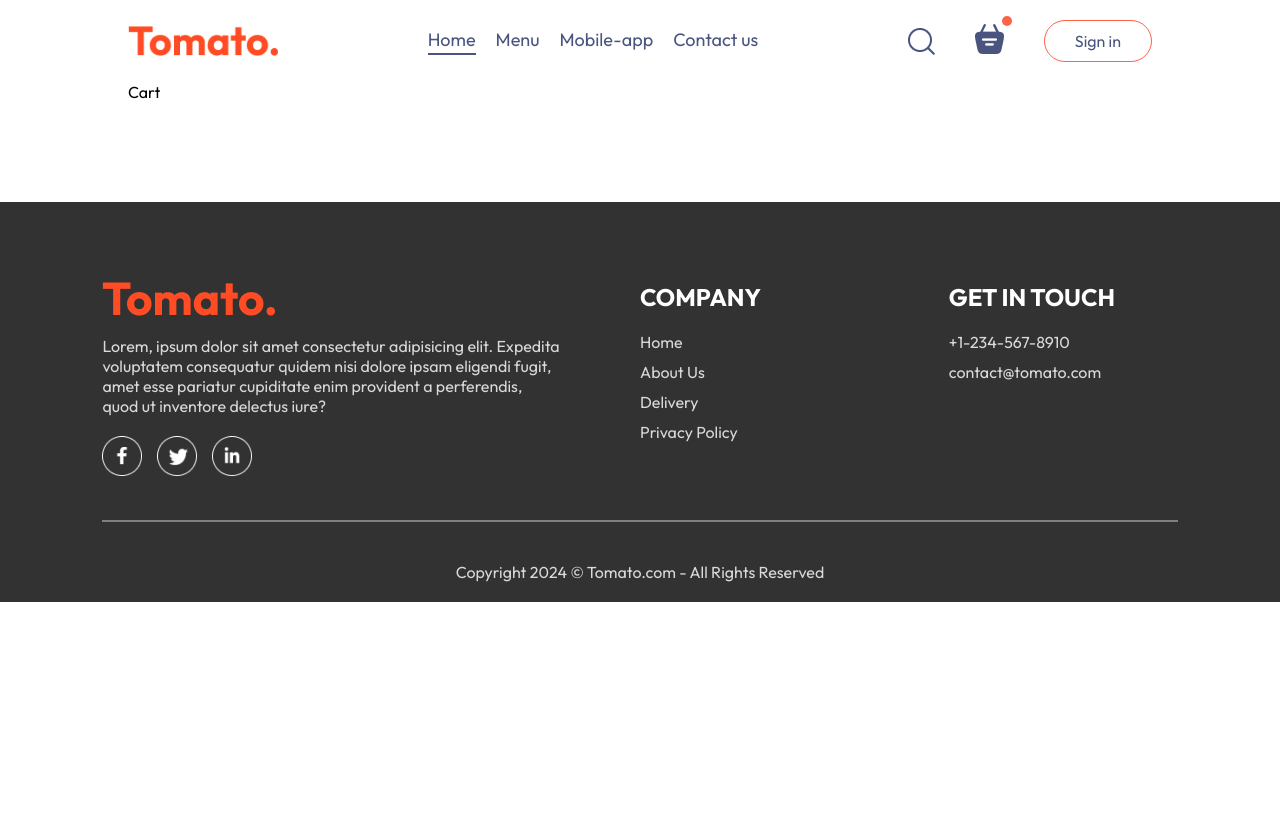
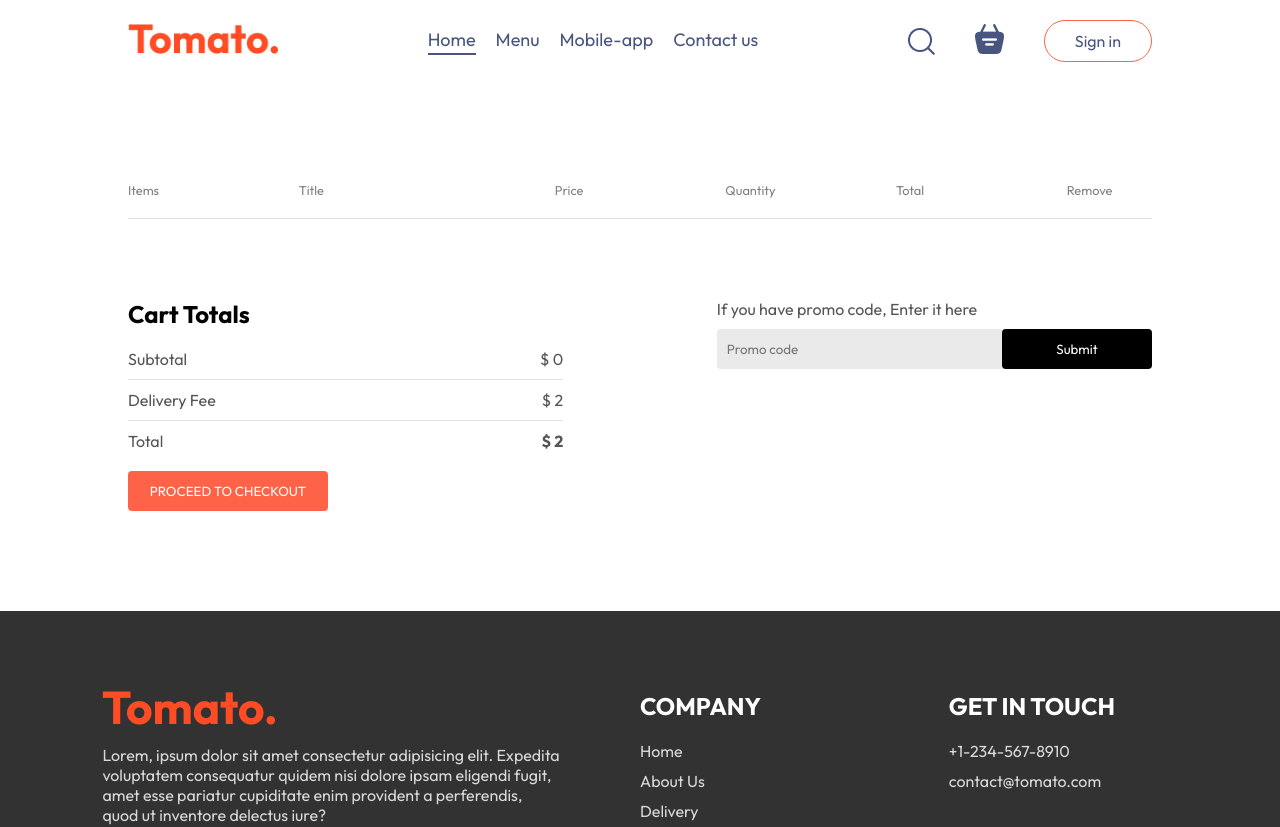
Before and after one commit to ErnelleAlba/Food-Delivery-App, a React (Vite) app in the folder food-delivery-app/: page /cart in a window 1280 px wide. Shown: the top 827 px of the page. Before the commit the page ends 800 px from the top, so only its background shows below. Built offline with nearby package versions, Linux system fonts and the light colour scheme.

Commit message:
:sparkles: Added Add to cart page w/ logic

```diff
--- a/food-delivery-app/src/components/Navbar/Navbar.jsx
+++ b/food-delivery-app/src/components/Navbar/Navbar.jsx
@@ -1,34 +1,64 @@
-import React, { useState } from 'react'
-import './Navbar.css'
-import { assets } from '../../assets/assets'
-import { Link } from 'react-router-dom';
+import React, { useContext, useState } from "react";
+import "./Navbar.css";
+import { assets } from "../../assets/assets";
+import { Link } from "react-router-dom";
+import { StoreContext } from "../../context/StoreContext";
 
-const Navbar = ({setShowLogin}) => {
+const Navbar = ({ setShowLogin }) => {
 
-    const [menu,setMenu] = useState("home");
+  const [menu, setMenu] = useState("home");
+
+  const { getTotalCartAmount } = useContext(StoreContext);
 
   return (
     <div>
       <div className="navbar">
-        <img src={assets.logo} alt="" className="logo" />
+        <Link to="/">
+          <img src={assets.logo} alt="" className="logo" />
+        </Link>
         <ul className="navbar-menu">
-            <Link to='/' onClick={()=>setMenu("home")} className={menu==="home"?"active":""}>Home</Link>
-            <a href='#explore-menu' onClick={()=>setMenu("menu")} className={menu==="menu"?"active":""}>Menu</a>
-            <a href='#app-download' onClick={()=>setMenu("mobile-app")} className={menu==="mobile-app"?"active":""}>Mobile-app</a>
-            <a href='#footer' onClick={()=>setMenu("contact-us")} className={menu==="contact-us"?"active":""}>Contact us</a>
+          <Link
+            to="/"
+            onClick={() => setMenu("home")}
+            className={menu === "home" ? "active" : ""}
+          >
+            Home
+          </Link>
+          <a
+            href="#explore-menu"
+            onClick={() => setMenu("menu")}
+            className={menu === "menu" ? "active" : ""}
+          >
+            Menu
+          </a>
+          <a
+            href="#app-download"
+            onClick={() => setMenu("mobile-app")}
+            className={menu === "mobile-app" ? "active" : ""}
+          >
+            Mobile-app
+          </a>
+          <a
+            href="#footer"
+            onClick={() => setMenu("contact-us")}
+            className={menu === "contact-us" ? "active" : ""}
+          >
+            Contact us
+          </a>
         </ul>
         <div className="navbar-right">
-            <img src={assets.search_icon} alt=""/>
-            <div className="navbar-search-icon">
-                <img src={assets.basket_icon} alt="" />
-                <div className="dot"></div>
-            </div>
-            <button onClick={()=>setShowLogin(true)} >Sign in</button>
+          <img src={assets.search_icon} alt="" />
+          <div className="navbar-search-icon">
+            <Link to="/cart">
+              <img src={assets.basket_icon} alt="" />
+            </Link>
+            <div className={getTotalCartAmount() === 0 ? "" : "dot"}></div>
+          </div>
+          <button onClick={() => setShowLogin(true)}>Sign in</button>
         </div>
       </div>
     </div>
+  );
+};
 
-  )
-}
-
-export default Navbar
+export default Navbar;
--- a/food-delivery-app/src/context/StoreContext.jsx
+++ b/food-delivery-app/src/context/StoreContext.jsx
@@ -1,40 +1,51 @@
-import { createContext, useEffect, useState } from "react"
-import { food_list } from "../assets/assets"
+import { createContext, useEffect, useState } from "react";
+import { food_list } from "../assets/assets";
 
-export const StoreContext = createContext(null)
+export const StoreContext = createContext(null);
 
 const StoreContextProvider = (props) => {
-
-    const [cartItems,setCartItems] = useState({});
+  const [cartItems, setCartItems] = useState({});
 
   const addToCart = (itemId) => {
     if (!cartItems[itemId]) {
-            setCartItems((prev)=>({...prev,[itemId]:1}))
+      setCartItems((prev) => ({ ...prev, [itemId]: 1 }));
     } else {
-            setCartItems((prev)=>({...prev,[itemId]:prev[itemId]+1}))
+      setCartItems((prev) => ({ ...prev, [itemId]: prev[itemId] + 1 }));
+    }
+  };
+
+  const removeFromCart = (itemId) => {
+    setCartItems((prev) => ({ ...prev, [itemId]: prev[itemId] - 1 }));
+  };
+
+  // useEffect(()=>{
+  //     console.table(cartItems);
+  // },[cartItems])
+
+  const getTotalCartAmount = () => {
+    let totalAmount = 0;
+    for (const item in cartItems) {
+      if (cartItems[item] > 0) {
+        let itemInfo = food_list.find((product) => product._id === item);
+        totalAmount += itemInfo.price * cartItems[item];
       }
     }
-
-    const removeFromCart = (itemId) => {
-        setCartItems((prev)=>({...prev,[itemId]:prev[itemId]-1}))
-    }
-
-    useEffect(()=>{
-        console.table(cartItems);
-    },[cartItems])
+    return totalAmount;
+  };
 
   const contextValue = {
     food_list,
     cartItems,
     setCartItems,
     addToCart,
-        removeFromCart
-    }
+    removeFromCart,
+    getTotalCartAmount,
+  };
   return (
     <StoreContext.Provider value={contextValue}>
       {props.children}
     </StoreContext.Provider>
-    )
-}
+  );
+};
 
 export default StoreContextProvider;
--- a/food-delivery-app/src/pages/Cart/Cart.css
+++ b/food-delivery-app/src/pages/Cart/Cart.css
@@ -0,0 +1,107 @@
+.cart {
+    margin-top: 100px;
+}
+
+.cart-items-title {
+    display: grid;
+    grid-template-columns: 1fr 1.5fr 1fr 1fr 1fr 0.5fr;
+    align-items: center;
+    color: grey;
+    font-size: max(1dvw,12px);
+}
+
+.cart-items-item {
+    margin: 10px 0;
+    color: black;
+}
+
+.cart-items-item img {
+    width: 50px;
+}
+
+.cart hr {
+    height: 1px;
+    background-color: #e2e2e2;
+    border: none;
+}
+
+.cart-items-item .cross {
+    cursor: pointer;
+}
+
+.cart-bottom {
+    margin-top: 80px;
+    display: flex;
+    justify-content: space-between;
+    gap: max(12vw,20px);
+}
+
+.cart-total {
+    flex: 1;
+    display: flex;
+    flex-direction: column;
+    gap: 20px;
+}
+
+.cart-total-details {
+    display: flex;
+    justify-content: space-between;
+    color: #555;
+}
+
+.cart-total hr {
+    margin: 10px 0;
+}
+
+.cart-total button {
+    border: none;
+    color: white;
+    background-color: tomato;
+    width: max(15dvw,200px);
+    padding: 12px 0px;
+    border-radius: 4px;
+    cursor: pointer;
+}
+
+.cart-promocode {
+    flex: 1;
+}
+
+.cart-promocode p {
+    color: #555;
+}
+
+.cart-promocode-input {
+    margin-top: 10px;
+    display: flex;
+    justify-content: space-between;
+    align-items: center;
+    background-color: #eaeaea;
+    border-radius: 4px;
+}
+
+.cart-promocode-input input{
+    background: transparent;
+    border: none;
+    outline: none;
+    padding-left: 10px;
+}
+
+.cart-promocode-input button {
+    width: max(10dvw,150px);
+    padding: 12px 5px;
+    background-color: black;
+    border: none;
+    color: white;
+    border-radius: 4px;
+}
+
+@media (max-width:750px) {
+    .cart-bottom {
+        flex-direction: column-reverse;
+    }
+
+    .cart-promocode {
+        justify-content: start;
+    }
+}
--- a/food-delivery-app/src/pages/Cart/Cart.jsx
+++ b/food-delivery-app/src/pages/Cart/Cart.jsx
@@ -1,10 +1,78 @@
-import React from 'react'
-import './Cart.css'
+import React, { useContext } from "react";
+import "./Cart.css";
+import { StoreContext } from "../../context/StoreContext";
 
 function Cart() {
+
+  const { cartItems, food_list, removeFromCart, getTotalCartAmount } =
+    useContext(StoreContext);
+
   return (
-    <div>Cart</div>
-  )
+    <div className="cart">
+      <div className="cart-items">
+        <div className="cart-items-title">
+          <p>Items</p>
+          <p>Title</p>
+          <p>Price</p>
+          <p>Quantity</p>
+          <p>Total</p>
+          <p>Remove</p>
+        </div>
+        <br />
+        <hr />
+        {food_list.map((item, index) => {
+          if (cartItems[item._id] > 0) {
+            return (
+              <div key={index}>
+                <div className="cart-items-title cart-items-item">
+                  <img src={item.image} alt="" />
+                  <p>{item.name}</p>
+                  <p>$ {item.price}</p>
+                  <p>{cartItems[item._id]}</p>
+                  <p>$ {item.price * cartItems[item._id]}</p>
+                  <p onClick={() => removeFromCart(item._id)} className="cross">
+                    x
+                  </p>
+                </div>
+                <hr />
+              </div>
+            );
+          }
+        })}
+      </div>
+      <div className="cart-bottom">
+        <div className="cart-total">
+          <h2>Cart Totals</h2>
+          <div>
+            <div className="cart-total-details">
+              <p>Subtotal</p>
+              <p>$ {getTotalCartAmount()}</p>
+            </div>
+            <hr />
+            <div className="cart-total-details">
+              <p>Delivery Fee</p>
+              <p>$ {2}</p>
+            </div>
+            <hr />
+            <div className="cart-total-details">
+              <p>Total</p>
+              <b>$ {getTotalCartAmount() + 2}</b>
+            </div>
+          </div>
+          <button>PROCEED TO CHECKOUT</button>
+        </div>
+        <div className="cart-promocode">
+          <div>
+            <p>If you have promo code, Enter it here</p>
+            <div className="cart-promocode-input">
+              <input type="text" placeholder="Promo code" />
+              <button>Submit</button>
+            </div>
+          </div>
+        </div>
+      </div>
+    </div>
+  );
 }
 
-export default Cart
+export default Cart;
```
Lines whose indentation alone changed are shown as unchanged.
